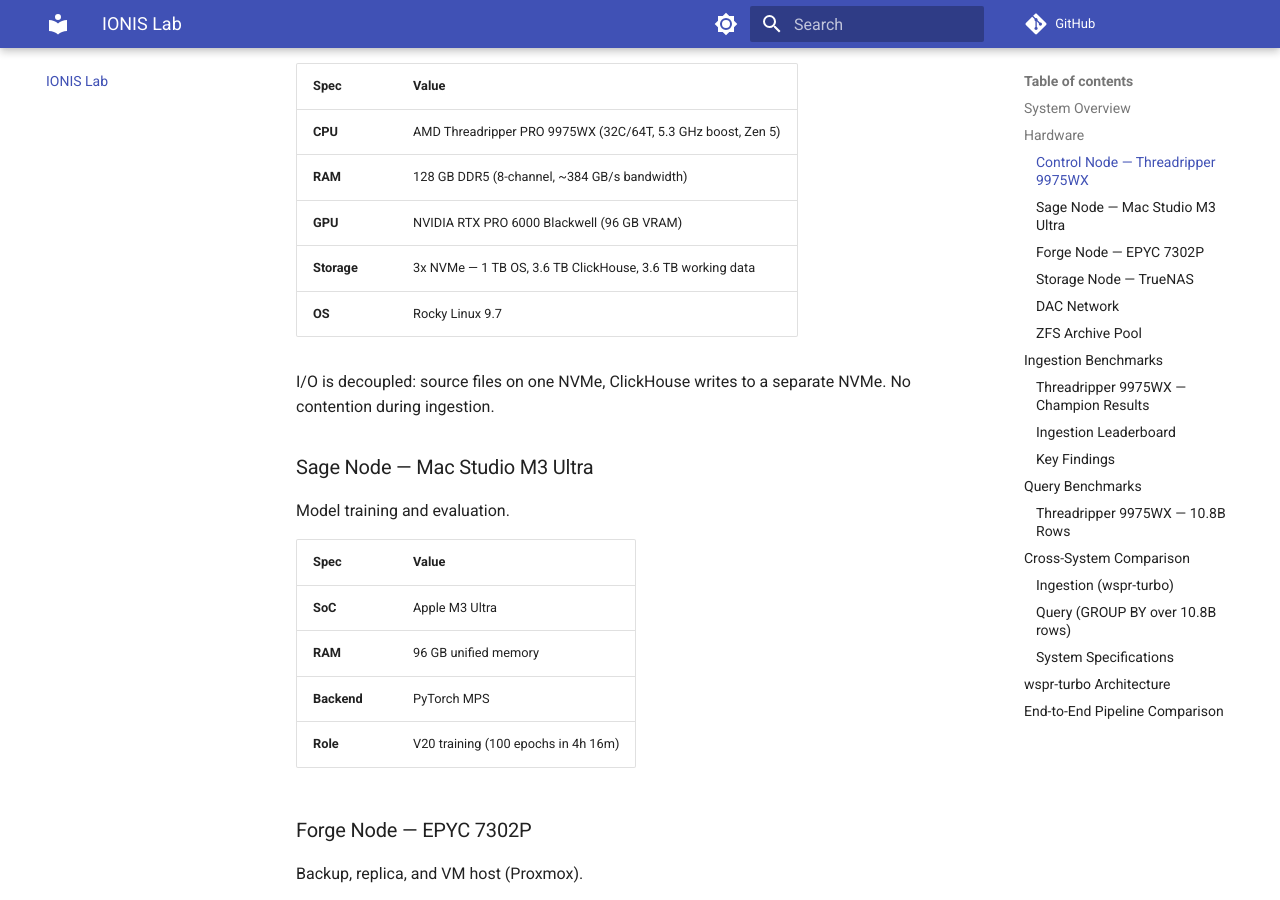
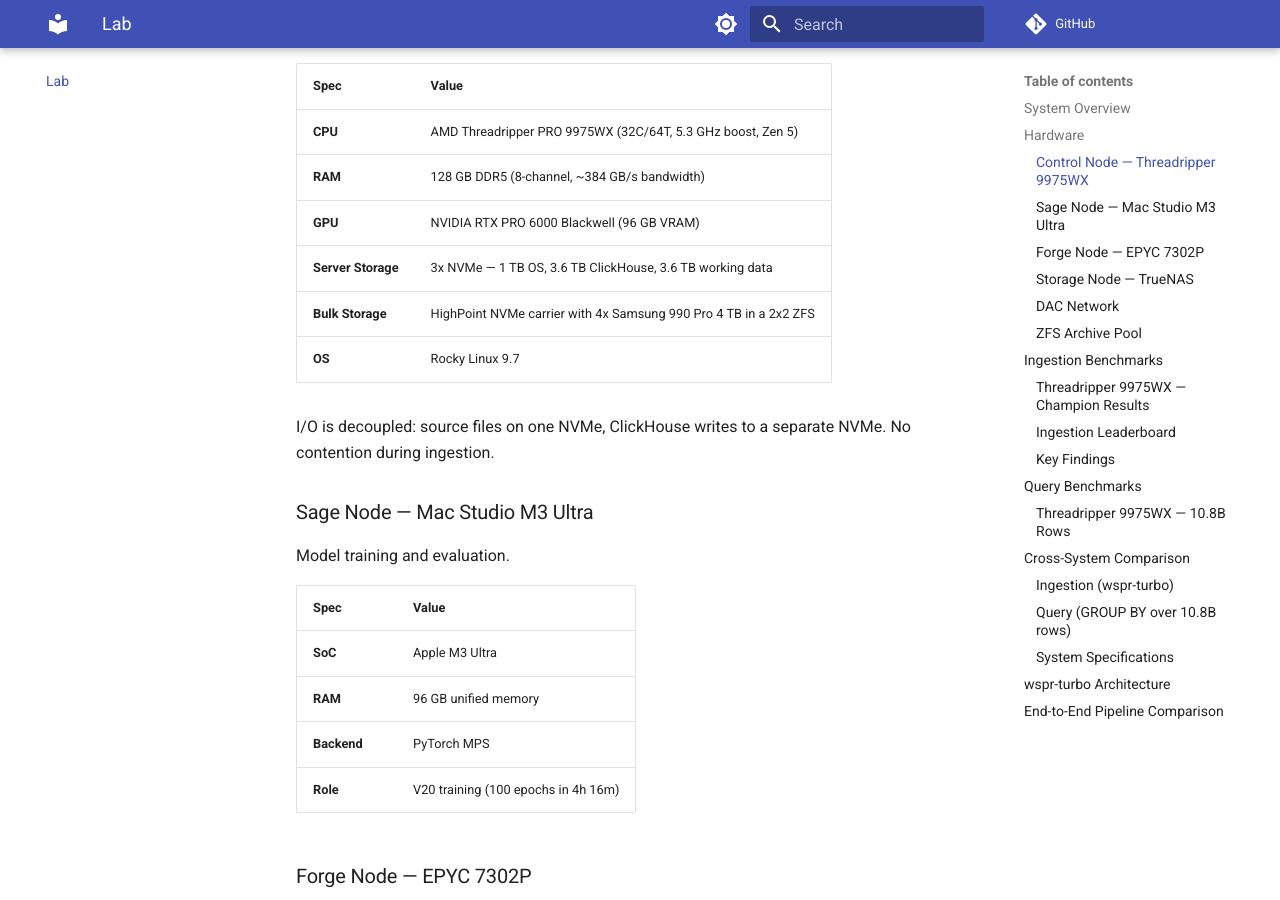
Before and after one commit to IONIS-AI/ionis-docs, an MkDocs documentation site: the page built from docs/benchmarks/index.md, in a window 1280 px wide and 900 px high, scrolled down 949 px. Built offline with MkDocs 1.6.1 and Material for MkDocs 9.7.7, drawn with Linux system fonts in a browser that asks for light colours; comment, search, counter and statistics services are not loaded.

Commit message:
docs: benchmarks and mkdocs tweaks
Co-Authored-By: Claude Opus 4.5 <noreply@anthropic.com>

````diff
--- a/docs/benchmarks/index.md
+++ b/docs/benchmarks/index.md
@@ -10,12 +10,12 @@ query, and cross-system comparisons on 10.8 billion WSPR rows.
 │              IONIS SOVEREIGN AI DATA CENTER                     │
 ├─────────────────────────────────────────────────────────────────┤
 │                                                                 │
-│  INGEST ────────▶ STORE ────────▶ THINK                        │
+│  INGEST ────────▶   STORE ────────▶   THINK                     │
 │                                                                 │
-│  Threadripper       ClickHouse        DeepSeek-R1-70B          │
-│  9975WX             10.8B rows        RTX PRO 6000             │
-│  24.67 Mrps         ~200 GB           96 GB VRAM               │
-│  3.5 GB/s writes    60 GB/s scan      ~15 tok/s                │
+│  Threadripper       ClickHouse        DeepSeek-R1-70B           │
+│  9975WX             10.8B rows        RTX PRO 6000              │
+│  24.67 Mrps         ~200 GB           96 GB VRAM                │
+│  3.5 GB/s writes    60 GB/s scan      ~15 tok/s                 │
 │                                                                 │
 └─────────────────────────────────────────────────────────────────┘
 ```
@@ -37,7 +37,8 @@ Primary ingestion and query engine.
 | **CPU** | AMD Threadripper PRO 9975WX (32C/64T, 5.3 GHz boost, Zen 5) |
 | **RAM** | 128 GB DDR5 (8-channel, ~384 GB/s bandwidth) |
 | **GPU** | NVIDIA RTX PRO 6000 Blackwell (96 GB VRAM) |
-| **Storage** | 3x NVMe — 1 TB OS, 3.6 TB ClickHouse, 3.6 TB working data |
+| **Server Storage** | 3x NVMe — 1 TB OS, 3.6 TB ClickHouse, 3.6 TB working data |
+| **Bulk Storage** | HighPoint NVMe carrier with 4x Samsung 990 Pro 4 TB in a 2x2 ZFS |
 | **OS** | Rocky Linux 9.7 |
 
 I/O is decoupled: source files on one NVMe, ClickHouse writes to a separate
--- a/mkdocs.yml
+++ b/mkdocs.yml
@@ -85,7 +85,7 @@ nav:
   - User Guide:
     - userguide/index.md
     - Running Predictions: userguide/predictions.md
-  - IONIS Lab: benchmarks/index.md
+  - Lab: benchmarks/index.md
   - About:
     - about/index.md
     - Ethos: about/ethos.md
````
